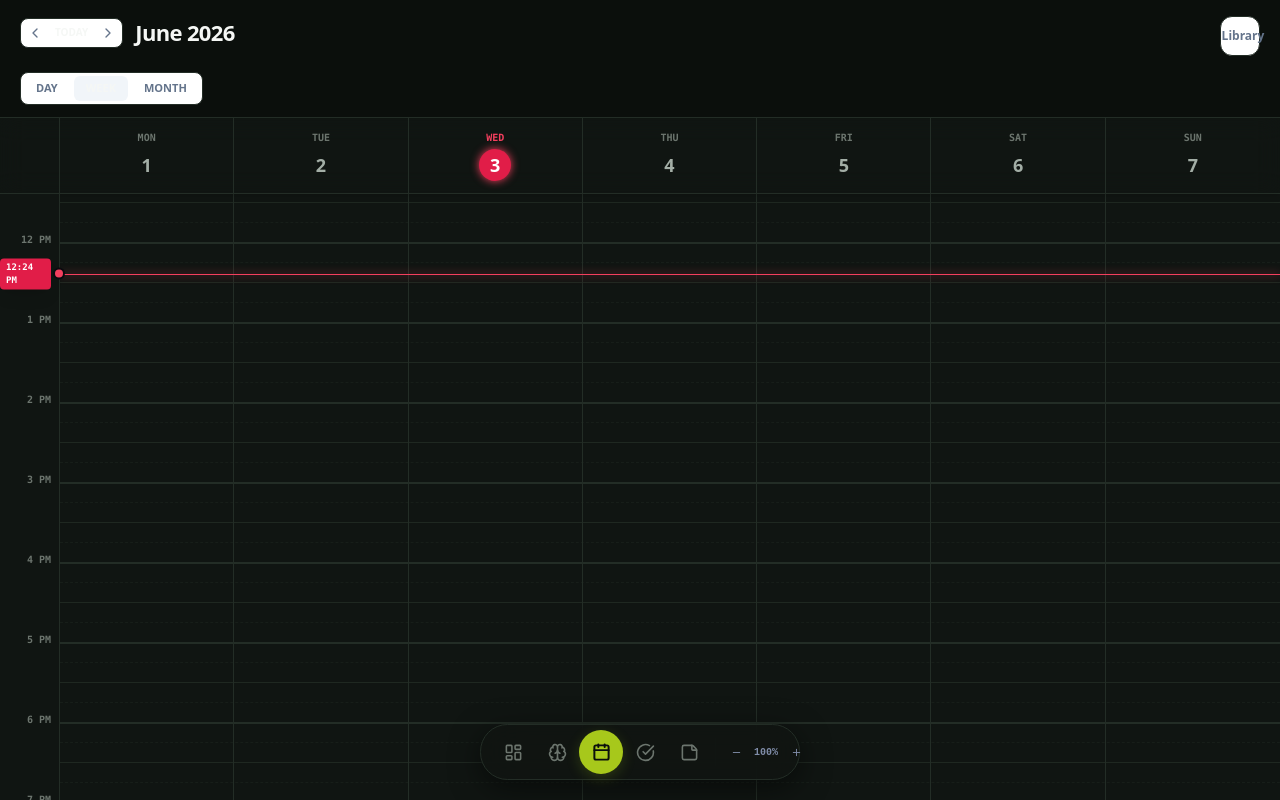
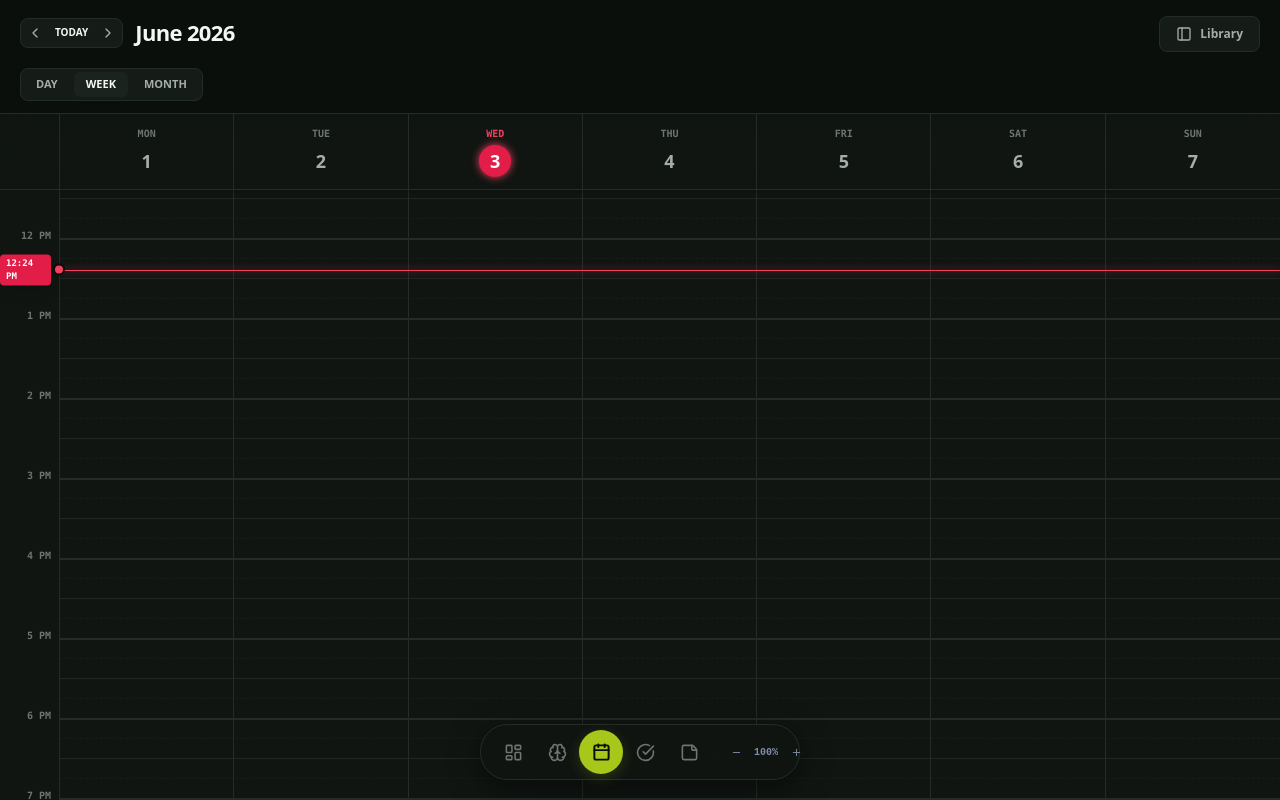
Before and after one commit to HarshaJyos/loah_trail, a Next.js app: page /calendar in a window 1280 px wide. Built offline with nearby package versions, Linux system fonts and the light colour scheme.

Commit message:
hello 13

```diff
--- a/components/modules/CalendarModule.tsx
+++ b/components/modules/CalendarModule.tsx
@@ -39,19 +39,19 @@ const FOCUS_COLORS = [
 // ─────────────────────────────────────────────────────────────────────────────
 // Draggable Wrappers
 // ─────────────────────────────────────────────────────────────────────────────
-function DraggableSidebarItem({ id, type, children, className }: { id: string, type: string, children: React.ReactNode, className?: string }) {
+function DraggableSidebarItem({ id, type, children, className, style }: any) {
   const { attributes, listeners, setNodeRef, isDragging } = useDraggable({
     id: `sidebar-${type}-${id}`,
     data: { id, type, origin: 'sidebar' }
   });
   return (
-    <div ref={setNodeRef} {...listeners} {...attributes} className={`${className} ${isDragging ? 'opacity-50' : ''}`}>
+    <div ref={setNodeRef} {...listeners} {...attributes} className={`${className} ${isDragging ? 'opacity-50' : ''}`} style={{ ...style, touchAction: 'none' }}>
       {children}
     </div>
   );
 }
 
-function DraggableGridBlock({ id, type, isResizing, children, className, style }: { id: string, type: string, isResizing: boolean, children: React.ReactNode, className?: string, style?: React.CSSProperties }) {
+function DraggableGridBlock({ id, type, isResizing, children, className, style }: any) {
   const { attributes, listeners, setNodeRef, isDragging } = useDraggable({
     id: `grid-${type}-${id}`,
     data: { id, type, origin: 'grid' },
@@ -63,7 +63,7 @@ function DraggableGridBlock({ id, type, isResizing, children, className, style }
       {...listeners}
       {...attributes}
       className={`${className} ${isDragging ? 'opacity-40' : ''}`}
-      style={style}
+      style={{ ...style, touchAction: 'none' }}
     >
       {children}
     </div>
@@ -585,10 +585,10 @@ export const CalendarModule: React.FC = () => {
         <div style={{ padding: '16px 20px 12px', borderBottom: '1px solid var(--border-subtle)', display: 'flex', flexDirection: 'column', gap: 16, flexShrink: 0, background: 'var(--bg-app)' }}>
           <div style={{ display: 'flex', justifyContent: 'space-between', alignItems: 'flex-start' }}>
             <div style={{ display: 'flex', alignItems: 'center', gap: 12 }}>
-              <div style={{ display: 'flex', background: '#FFFFFF', border: '1px solid var(--border-subtle)', borderRadius: 8, padding: 2, alignItems: 'center' }}>
-                <button onClick={() => navigate('prev')} className="p-1 hover:bg-[var(--bg-surface-elevated)] rounded-md text-[#64748B]"><ChevronLeft size={16} /></button>
-                <button onClick={() => setCurrentDate(new Date())} className="px-2 text-[10px] font-bold uppercase hover:bg-[var(--bg-surface-elevated)] rounded-md">Today</button>
-                <button onClick={() => navigate('next')} className="p-1 hover:bg-[var(--bg-surface-elevated)] rounded-md text-[#64748B]"><ChevronRight size={16} /></button>
+              <div style={{ display: 'flex', background: 'var(--bg-surface)', border: '1px solid var(--border-subtle)', borderRadius: 8, padding: 2, alignItems: 'center' }}>
+                <button onClick={() => navigate('prev')} className="p-1 hover:bg-[var(--bg-surface-elevated)] rounded-md text-[var(--text-secondary)]"><ChevronLeft size={16} /></button>
+                <button onClick={() => setCurrentDate(new Date())} className="px-2 text-[10px] text-[var(--text-primary)] font-bold uppercase hover:bg-[var(--bg-surface-elevated)] rounded-md">Today</button>
+                <button onClick={() => navigate('next')} className="p-1 hover:bg-[var(--bg-surface-elevated)] rounded-md text-[var(--text-secondary)]"><ChevronRight size={16} /></button>
               </div>
               <div style={{ fontSize: 22, fontWeight: 700, color: 'var(--text-primary)', letterSpacing: '-0.03em' }}>
                 {currentDate.toLocaleDateString(undefined, { month: 'long', year: 'numeric' })}
@@ -598,12 +598,12 @@ export const CalendarModule: React.FC = () => {
             <div style={{ display: 'flex', alignItems: 'center', gap: 12 }}>
               <button
                 onClick={() => setIsSidebarOpen(!isSidebarOpen)}
-                className="loah-icon-btn"
                 style={{
-                  background: isSidebarOpen ? 'rgba(137,121,255,0.1)' : '#FFFFFF',
-                  borderColor: isSidebarOpen ? '#8979FF' : 'var(--border-subtle)',
-                  color: isSidebarOpen ? '#8979FF' : '#64748B',
-                  padding: '6px 12px', gap: 6, display: 'flex', alignItems: 'center'
+                  background: isSidebarOpen ? 'rgba(137,121,255,0.1)' : 'var(--bg-surface)',
+                  border: `1px solid ${isSidebarOpen ? '#8979FF' : 'var(--border-subtle)'}`,
+                  color: isSidebarOpen ? '#8979FF' : 'var(--text-secondary)',
+                  padding: '8px 16px', gap: 8, display: 'flex', alignItems: 'center', borderRadius: 8,
+                  cursor: 'pointer'
                 }}
               >
                 <PanelLeft size={16} />
@@ -613,14 +613,15 @@ export const CalendarModule: React.FC = () => {
           </div>
 
           <div style={{ display: 'flex', justifyContent: 'space-between', alignItems: 'center', flexWrap: 'wrap', gap: 12 }}>
-            <div style={{ display: 'flex', background: '#FFFFFF', border: '1px solid var(--border-subtle)', borderRadius: 8, padding: 3, alignItems: 'center', gap: 4 }}>
+            <div style={{ display: 'flex', background: 'var(--bg-surface)', border: '1px solid var(--border-subtle)', borderRadius: 8, padding: 3, alignItems: 'center', gap: 4 }}>
               {(['day', 'week', 'month'] as CalendarView[]).map((v) => (
                 <button
                   key={v} onClick={() => setView(v)}
                   style={{
                     padding: '4px 12px', borderRadius: 6, fontSize: 11, fontWeight: 700, textTransform: 'uppercase',
-                    background: view === v ? '#F1F5F9' : 'transparent',
-                    color: view === v ? 'var(--text-primary)' : '#64748B',
+                    background: view === v ? 'var(--bg-surface-elevated)' : 'transparent',
+                    color: view === v ? 'var(--text-primary)' : 'var(--text-secondary)',
+                    border: 'none', cursor: 'pointer'
                   }}
                 >
                   {v}
```
